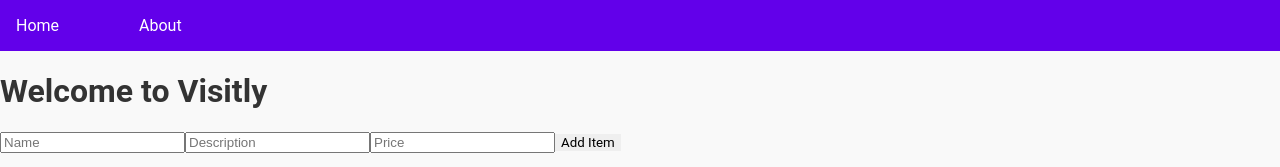
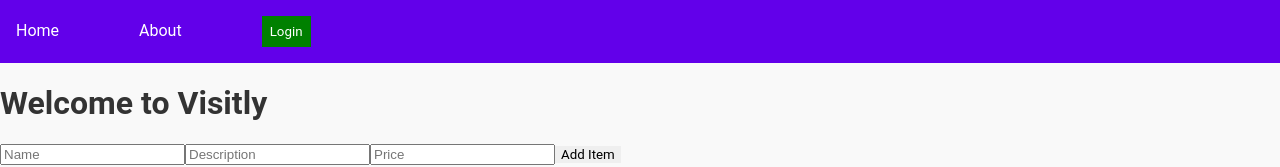
Before and after one commit to vickky122/visitly, a React (Vite) app in the folder visitly-frontend/visitly/: page / in a window 1280 px wide. Shown: the top 167 px of the page. Built offline with nearby package versions, Linux system fonts and the light colour scheme; no server answers.

Commit message:
getting login and logout basic functions

```diff
--- a/visitly-frontend/visitly/src/components/Navbar.jsx
+++ b/visitly-frontend/visitly/src/components/Navbar.jsx
@@ -1,11 +1,35 @@
-import React from 'react';
-import { Link } from 'react-router-dom';
+import React, { useState } from 'react';
+import { Link, useNavigate } from 'react-router-dom';
 
-const Navbar = () => (
-  <nav style={{ padding: '1rem', background: '#6200ea', color: '#fff' }}>
-    <Link to="/" style={{ color: '#fff', marginRight: '5rem' }}>Home</Link>
-    <Link to="/about" style={{ color: '#fff' }}>About</Link>
-  </nav>
-);
+const Navbar = () => {
+  const [isAuthenticated, setIsAuthenticated] = useState(false);
+  const navigate = useNavigate();
+
+  const handleLogin = () => {
+    setIsAuthenticated(true);
+    navigate('/home');
+  };
+
+  const handleLogout = () => {
+    setIsAuthenticated(false);
+    navigate('/');
+  };
+
+  return (
+    <nav style={{ padding: '1rem', background: '#6200ea', color: '#fff' }}>
+      <Link to="/" style={{ color: '#fff', marginRight: '5rem' }}>Home</Link>
+      <Link to="/about" style={{ color: '#fff', marginRight: '5rem' }}>About</Link>
+      {isAuthenticated ? (
+        <button onClick={handleLogout} style={{ background: 'red', color: 'white', padding: '0.5rem' }}>
+          Logout
+        </button>
+      ) : (
+        <button onClick={handleLogin} style={{ background: 'green', color: 'white', padding: '0.5rem' }}>
+          Login
+        </button>
+      )}
+    </nav>
+  );
+};
 
 export default Navbar;
```
